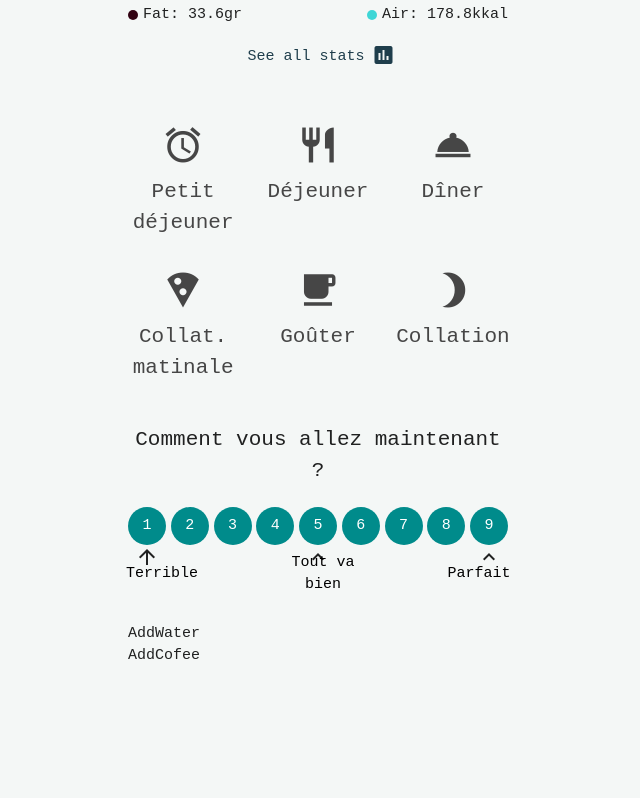
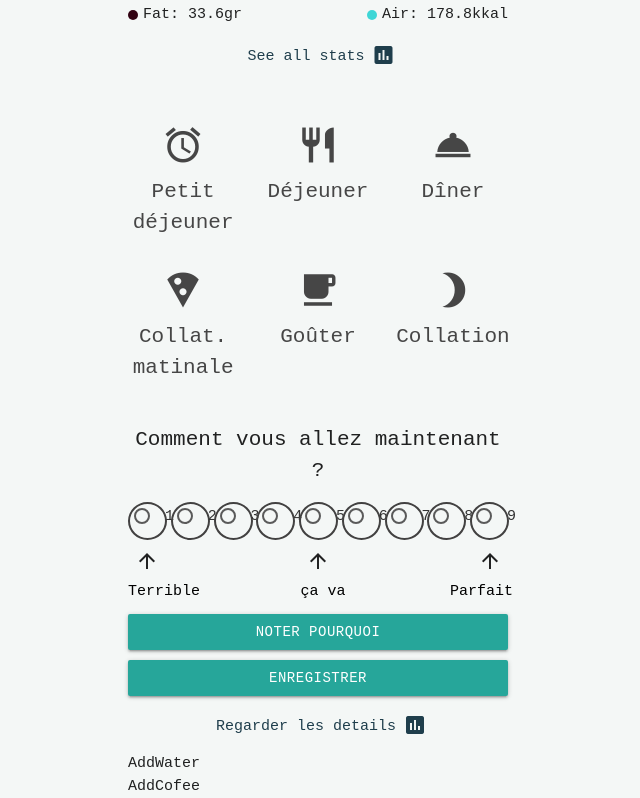
Before and after one commit to VladimirLysenkoIT/Your_Log, a React (Create React App) app: page /health/home in a window 1280 px wide. Shown: the part 428-1226 px from the top of the page, without its empty margins (322-962 px from the left). Before the commit the page ends 1096 px from the top, so only its background shows below. Built offline with nearby package versions, Linux system fonts and the light colour scheme.

Commit message:
I keep working with "emotions"

```diff
--- a/src/applications/health/scenes/home/components/AddEmotionFast.jsx
+++ b/src/applications/health/scenes/home/components/AddEmotionFast.jsx
@@ -1,5 +1,7 @@
 import React from "react";
 import "../style.scss";
+import { Link } from "react-router-dom";
+import { MoreDetails } from "../../../../components/MoreDetails";
 
 export const AddEmotionFast = () => {
   return (
@@ -8,18 +10,110 @@ export const AddEmotionFast = () => {
             <span>Comment vous allez maintenant ?</span>
         </div>
         <div className="emotionCircles">
-            <div><span>1</span></div>
-            <div><span>2</span></div>
-            <div><span>3</span></div>
-            <div><span>4</span></div>
-            <div><span>5</span></div>
-            <div><span>6</span></div>
-            <div><span>7</span></div>
-            <div><span>8</span></div>
-            <div><span>9</span></div>
+          <form action="">
+            <label htmlFor="emotion1" className="circle circle1">
+              <input type="radio" name="emotions" id="emotion1"/>
+              <span className="lever">1</span>
+            </label>
+            <label htmlFor="emotion2" className="circle circle2">
+              <input type="radio" name="emotions" id="emotion2"/>
+              <span className="lever">2</span>
+            </label>
+            <label htmlFor="emotion3" className="circle circle3">
+              <input type="radio" name="emotions" id="emotion3"/>
+              <span className="lever">3</span>
+            </label>
+            <label htmlFor="emotion4" className="circle circle4">
+              <input type="radio" name="emotions" id="emotion4"/>
+              <span className="lever">4</span>
+            </label>
+            <label htmlFor="emotion5" className="circle circle5">
+              <input type="radio" name="emotions" id="emotion5"/>
+              <span className="lever">5</span>
+            </label>
+            <label htmlFor="emotion6" className="circle circle6">
+              <input type="radio" name="emotions" id="emotion6"/>
+              <span className="lever">6</span>
+            </label>
+            <label htmlFor="emotion7" className="circle circle7">
+              <input type="radio" name="emotions" id="emotion7"/>
+              <span className="lever">7</span>
+            </label>
+            <label htmlFor="emotion8" className="circle circle8">
+              <input type="radio" name="emotions" id="emotion8"/>
+              <span className="lever">8</span>
+            </label>
+            <label htmlFor="emotion9" className="circle circle9">
+              <input type="radio" name="emotions" id="emotion9"/>
+              <span className="lever">9</span>
+            </label>
 
+
+
+
+
+
+            {/* <div className="circleWrapper">
+              <label for="emotion1" for="emotion1" className="circle circle1">
+                <input id="emotion1" type="radio" name="emotionstate" />
+                <span className="lever">1</span>
+              </label>
+            </div>
+            <div className="circleWrapper">
+              <label for="emotion2" className="circle circle2">
+                <input id="emotion2" type="radio" name="emotionstate" />
+                <span className="lever">2</span>
+              </label>
+            </div>
+            <div className="circleWrapper">
+              <label for="emotion3" className="circle circle3">
+                <input id="emotion3" type="radio" name="emotionstate" />
+                <span className="lever">3</span>
+              </label>
+            </div>
+            <div className="circleWrapper">
+              <label for="emotion4" className="circle circle4">
+                <input id="emotion4" type="radio" name="emotionstate" />
+                <span className="lever">4</span>
+              </label>
+            </div>
+            <div className="circleWrapper">
+              <label for="emotion5" className="circle circle5">
+              <input id="emotion5" type="radio" name="emotionstate" />
+              <span className="lever">5</span>
+            </label>
+            </div>
+            <div className="circleWrapper">
+              <label for="emotion6" className="circle circle6">
+                <input id="emotion6" type="radio" name="emotionstate" />
+                <span className="lever">6</span>
+              </label>
+            </div>
+            <div className="circleWrapper">
+              <label for="emotion7" className="circle circle7">
+                <input id="emotion7" type="radio" name="emotionstate" />
+                <span className="lever">7</span>
+              </label>
+            </div>
+            <div className="circleWrapper">
+              <label for="emotion8" className="circle circle8">
+                <input id="emotion8" type="radio" name="emotionstate" />
+                <span className="lever">8</span>
+              </label>
+            </div>
+            <div className="circleWrapper">
+              <label for="emotion9" className="circle circle9">
+                <input id="emotion9" type="radio" name="emotionstate" />
+                <span className="lever">9</span>
+              </label>
+            </div> */}
+          </form>
+          </div>
+          <div className="emotionDescription">
             <div className="emotionDescTerrible">
-              <i class="material-icons">arrow_upward</i>
+              <i className="material-icons">arrow_upward</i>
+              {/* <i class="material-icons">expand_less</i> */}
+
               <span>Terrible</span>
             </div>
             {/*
@@ -30,15 +124,28 @@ export const AddEmotionFast = () => {
 
             */}
             <div className="emotionDescOk">
-              <i class="material-icons">expand_less</i>
-              <span>Tout va bien</span>
+              <i className="material-icons">arrow_upward</i>
+              {/* <i class="material-icons">expand_less</i> */}
+              <span>ça va</span>
             </div>
             <div className="emotionDescPerfect">
-              <i class="material-icons">keyboard_arrow_up</i>
+              <i className="material-icons">arrow_upward</i>
+              {/* <i class="material-icons">keyboard_arrow_up</i> */}
               <span>Parfait</span>
             </div>
         </div>
+        <div className="buttonsBox">
+          <Link to="/health/addfood/newProduct" className="center-align waves-effect waves-light btn">
+            Noter pourquoi
+          </Link>
 
+          <Link to="/health/addfood/newProduct" className="center-align waves-effect waves-light btn">
+            Enregistrer
+          </Link>
+
+          <MoreDetails title={'Regarder les details'} />
+
+        </div>
     </div>
   );
 };
--- a/src/applications/health/scenes/home/style.scss
+++ b/src/applications/health/scenes/home/style.scss
@@ -19,69 +19,140 @@ main.home{
       }
 
       .emotionCircles{
+
+        form{
+          margin: 15px 0 5px;
           display: flex;
           flex-wrap: wrap;
           justify-content: space-between;
-        margin: 20px 0 40px;
 
-        &>div{
+            input{
+              opacity: 0;
+            }
+
+            .circle{
+              display: block;
               width: 10%;
+              position: relative;
               height: 38px;
-          border-radius: 100%;
-          position: relative;
-          background: darkcyan;
+
+              &:hover{
+                color: #fff;
+              }
 
               span{
-            color: #fff;
                 position: absolute;
-            top: 50%;
-            left:50%;
-            transform: translate(-50%, -50%);
+                top: 0%;
+                left:0%;
+                width: 100%;
+                height: 100%;
+                color: #333;
+                font-size: 15px;
+                cursor: pointer;
+                border-radius: 100%;
+                border: 2px solid rgb(66, 65, 65);
+                transition: all 0.3s;
               }
             }
 
+
+          .circle1:hover{
+            background: #333333;
+          }
+
+          .circle2:hover{
+            background: #444040;
+          }
+
+          .circle3:hover{
+            background: #3f5f4d;
+          }
+
+          .circle4:hover{
+            background: #5d714e;
+          }
+
+          .circle5:hover{
+            background: #68bf27;
+          }
+
+          .circle6:hover{
+            background: #66cc1a;
+          }
+
+          .circle7:hover{
+            background: #80ea31;
+          }
+
+          .circle8:hover{
+            background: #78f11e;
+          }
+
+          .circle9:hover{
+            background: #21e053;
+          }
+        }
+      }
+
+      .emotionDescription{
+        display: flex;
+        flex-wrap: wrap;
+        justify-content: space-between;
+
+
        .emotionDescTerrible{
           width: 68px;
-          background:none;
+
 
           i{
             padding-left: 7px;
+            padding-top: 4px;
           }
 
           span{
-            padding-top: 20px;
+            padding-top: 35px;
             color: #000;
           }
        }
 
        .emotionDescOk{
-        width: 198px;
-        background:none;
+        width: 50px;
         text-align: center;
 
         i{
           padding-right: 10px;
+          padding-top: 4px;
         }
 
         span{
-          padding-top: 20px;
+          padding-top: 35px;
           color: #000;
         }
        }
 
        .emotionDescPerfect{
         width: 58px;
-        background:none;
         text-align: right;
 
         i{
-          padding-right: 7px;
+          padding-right: 6px;
+          padding-top: 4px;
         }
 
         span{
-          padding-top: 20px;
+          padding-top: 35px;
           color: #000;
         }
+       }
+      }
+
+      .buttonsBox{
+        display: flex;
+        justify-content: space-between;
+        flex-direction: column;
+
+        a{
+          margin-top: 10px;
         }
       }
     }
```
Lines whose indentation alone changed are shown as unchanged.
